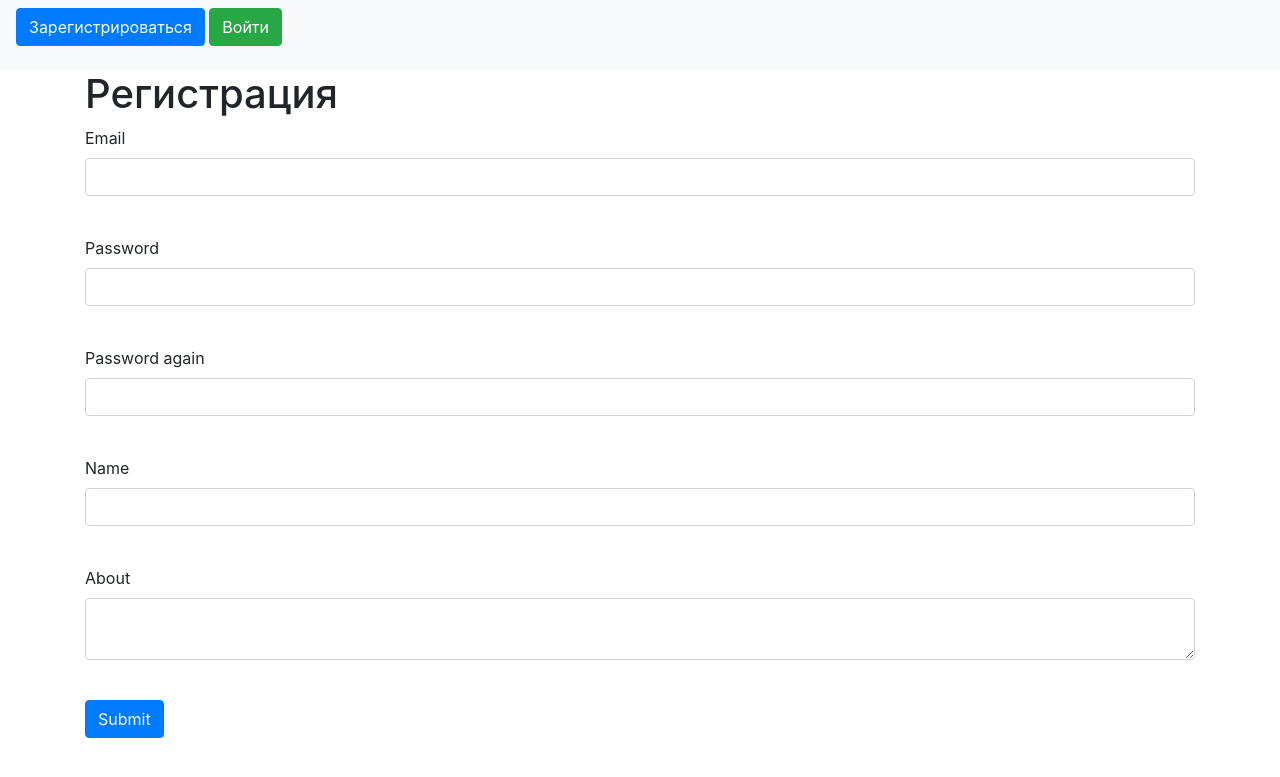
After one commit to Evg-1984/EvgeniyWebProgect, a Flask app: template templates/register.html in a window 1280 px wide. The commit adds this page. Shown: the top 777 px of the page. Run offline with Flask 3, Linux system fonts and the light colour scheme; the template is opened without the code that fills it: most values are stand-ins (such as "Sample title", 1, 10 or a date in 2020); form fields are guessed from the names that the template uses; some libraries are stand-ins or nearby versions.

Commit message:
ver 0.1.3

```diff
--- a/data/music.py
+++ b/data/music.py
@@ -9,7 +9,7 @@ class Audio(SqlAlchemyBase):
 
     id = sqlalchemy.Column(sqlalchemy.Integer, primary_key=True, autoincrement=True)
     title = sqlalchemy.Column(sqlalchemy.String, nullable=True)
-    content = sqlalchemy.Column(sqlalchemy.BLOB, nullable=True)
+    content = sqlalchemy.Column(sqlalchemy.String, nullable=True)
     created_date = sqlalchemy.Column(sqlalchemy.DateTime, default=datetime.datetime.now)
     is_published = sqlalchemy.Column(sqlalchemy.Boolean, default=True)
     user_id = sqlalchemy.Column(sqlalchemy.Integer, sqlalchemy.ForeignKey("users.id"))
--- a/server.py
+++ b/server.py
@@ -1,4 +1,4 @@
-from flask import Flask
+from flask import Flask, render_template
 from data import db_session
 from data.users import User
 from data.music import Audio
@@ -6,16 +6,15 @@ from data.music import Audio
 app = Flask(__name__)
 app.config['SECRET_KEY'] = 'yandexlyceum_secret_key'
 
+@app.route("/")
+def index():
+    db_sess = db_session.create_session()
+    news = db_sess.query(Audio)
+    return render_template("index.html", news=news)
 
 def main():
     db_session.global_init("db/blogs.db")
-    user = User()
-    user.name = "Пользователь 1"
-    user.about = "биография пользователя 1"
-    user.email = "email@email.ru"
     db_sess = db_session.create_session()
-    db_sess.add(user)
-    db_sess.commit()
     app.run()
 
 
--- /dev/null
+++ b/templates/base.html
@@ -0,0 +1,33 @@
+<!doctype html>
+<html lang="en">
+    <head>
+        <meta charset="utf-8">
+        <meta name="viewport" content="width=device-width, initial-scale=1, shrink-to-fit=no">
+        <link rel="stylesheet"
+              href="https://stackpath.bootstrapcdn.com/bootstrap/4.4.1/css/bootstrap.min.css"
+              integrity="sha384-Vkoo8x4CGsO3+Hhxv8T/Q5PaXtkKtu6ug5TOeNV6gBiFeWPGFN9MuhOf23Q9Ifjh"
+              crossorigin="anonymous">
+        <title>{{title}}</title>
+    </head>
+    <body>
+        {% if current_user.is_authenticated %}
+            <a href="news" class="btn btn-secondary">Добавить новость</a>
+        {% endif %}
+        <header>
+            <nav class="navbar navbar-light bg-light">
+                {% if current_user.is_authenticated %}
+                    <a class="navbar-brand" href="/logout">{{current_user.name}}</a>
+                {% else %}
+                    <p>
+                        <a class="btn btn-primary" href="/register">Зарегистрироваться</a>
+                        <a class="btn btn-success" href="/login">Войти</a>
+                    </p>
+                {% endif %}
+            </nav>
+        </header>
+        <!-- Begin page content -->
+        <main role="main" class="container">
+            {% block content %}{% endblock %}
+        </main>
+    </body>
+</html>
--- /dev/null
+++ b/templates/register.html
@@ -0,0 +1,55 @@
+{% extends "base.html" %}
+
+{% block content %}
+<h1>Регистрация</h1>
+<form action="" method="post">
+    {{form.hidden_tag()}}
+    <p>
+        {{form.email.label}}<br>
+        {{form.email(class="form-control", type="email")}} <br>
+        {%for error in form.email.errors%}
+            <p class="alert alert-danger" role="alert">
+                {{error}}
+            </p>
+        {%endfor%}
+    </p>
+    <p>
+        {{ form.password.label }}<br>
+        {{ form.password(class="form-control", type="password") }}<br>
+        {% for error in form.password.errors %}
+            <p class="alert alert-danger" role="alert">
+                {{ error }}
+            </p>
+        {% endfor %}
+    </p>
+    <p>
+        {{ form.password_again.label }}<br>
+        {{ form.password_again(class="form-control", type="password") }}<br>
+        {% for error in form.password_again.errors %}
+            <p class="alert alert-danger" role="alert">
+                {{ error }}
+            </p>
+        {% endfor %}
+    </p>
+    <p>
+        {{ form.name.label }}<br>
+        {{ form.name(class="form-control") }}<br>
+        {% for error in form.name.errors %}
+            <p class="alert alert-danger" role="alert">
+                {{ error }}
+            </p>
+        {% endfor %}
+    </p>
+    <p>
+        {{ form.about.label }}<br>
+        {{ form.about(class="form-control") }}<br>
+        {% for error in form.about.errors %}
+            <p class="alert alert-danger" role="alert">
+                {{ error }}
+            </p>
+        {% endfor %}
+    </p>
+    <p>{{ form.submit(type="submit", class="btn btn-primary") }}</p>
+    {{message}}
+</form>
+{% endblock %}
```
Also changed, not shown: templates/index.html (added, +16 -0 lines), templates/login.html (renamed from login.html, +1 -9 lines), templates/news.html (added, +38 -0 lines), db/blogs.db.
